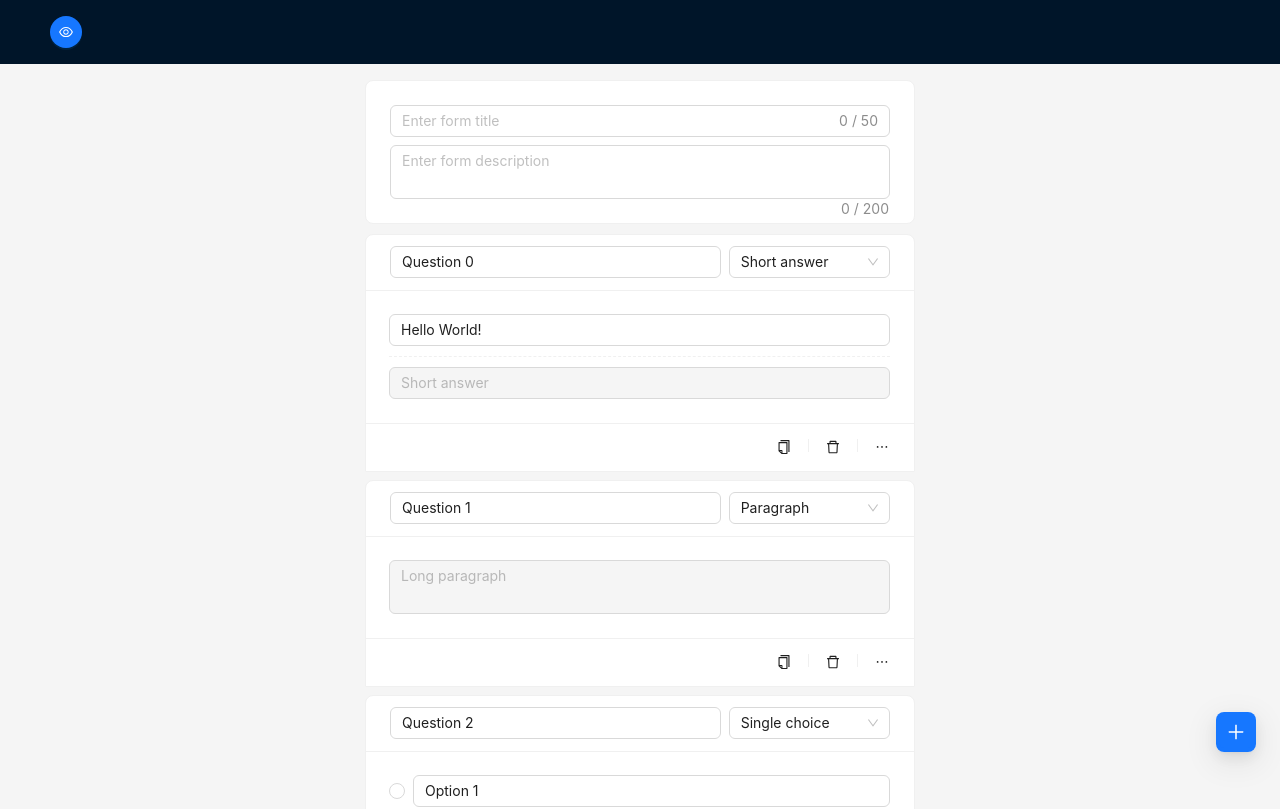
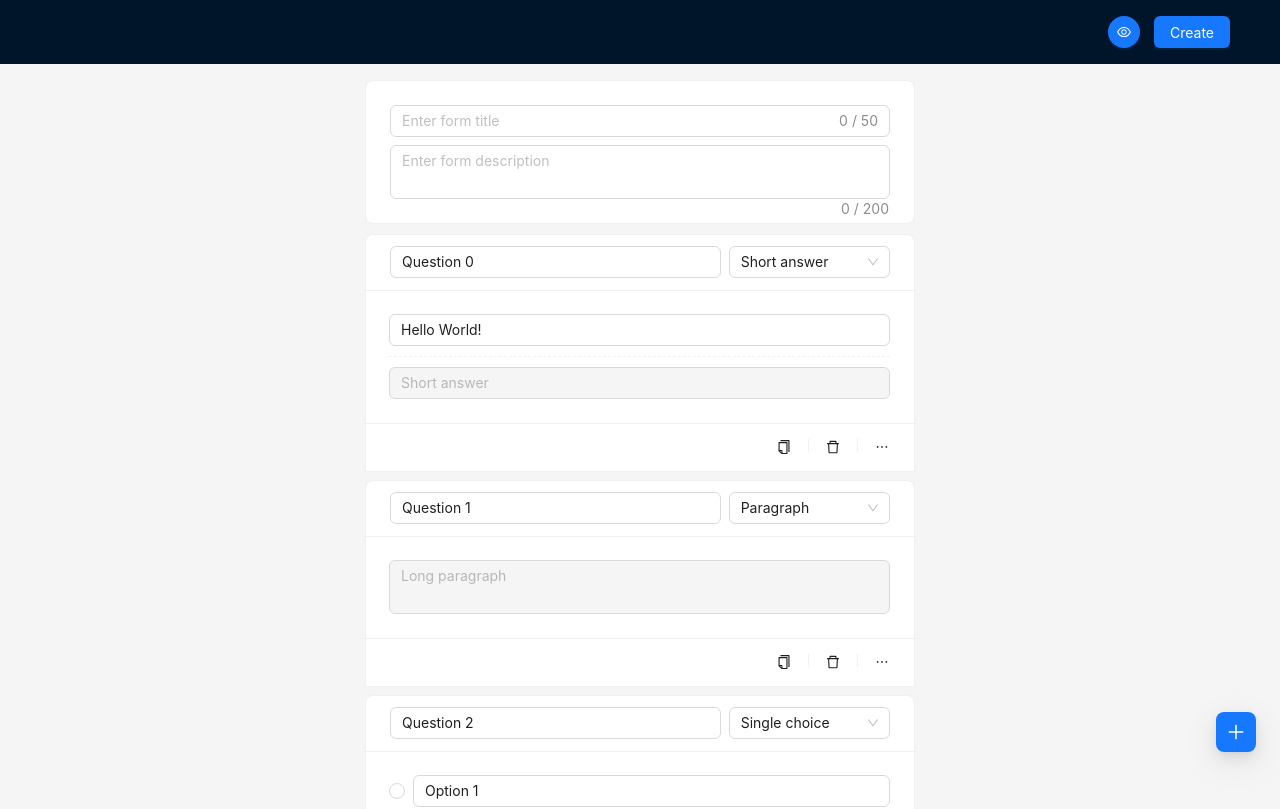
Before and after one commit to ShUbHaM13M/Forms, a Next.js app: page /create-form in a window 1280 px wide. Shown: the top 809 px of the page. Built offline with nearby package versions, Linux system fonts and the light colour scheme.

Commit message:
Added create button option for getting the current state without re-render

```diff
--- a/src/app/create-form/CreateFormStore.ts
+++ b/src/app/create-form/CreateFormStore.ts
@@ -2,11 +2,13 @@ import { AnswerType, Question } from "../global";
 import { uuidv4 } from "../components/sortable-list/utils";
 import { create } from "zustand";
 
-interface CreateFormState {
+interface FormState {
   title: string;
   description: string;
   questions: Question[];
+}
 
+interface CreateFormState extends FormState {
   setTitle: (title: string) => void;
   setDescription: (description: string) => void;
 
@@ -18,9 +20,11 @@ interface CreateFormState {
   updateQuestionDescription: (id: string, description: string) => void;
   updateQuestionAnswerType: (id: string, answerType: AnswerType) => void;
   updateQuestionOptions: (id: number, options: { [key: string]: any }) => void;
+
+  getFormData: () => FormState;
 }
 
-const useCreateFormStore = create<CreateFormState>((set) => ({
+const useCreateFormStore = create<CreateFormState>((set, get) => ({
   title: "",
   description: "",
   questions: [
@@ -109,6 +113,15 @@ const useCreateFormStore = create<CreateFormState>((set) => ({
       }),
     }));
   },
+
+  getFormData: () => {
+    const { title, description, questions } = get();
+    return {
+      title,
+      description,
+      questions,
+    };
+  },
 }));
 
 export default useCreateFormStore;
--- /dev/null
+++ b/src/app/create-form/Header.tsx
@@ -0,0 +1,41 @@
+import { Layout, Button } from "antd";
+import { EyeOutlined } from "@ant-design/icons";
+import { useCallback } from "react";
+import useCreateFormStore from "./CreateFormStore";
+
+const Header = () => {
+  const formData = useCreateFormStore(
+    useCallback((state) => state.getFormData, [])
+  );
+  const handleOnCreateClicked = () => {
+    console.log(formData());
+  };
+
+  return (
+    <Layout.Header
+      style={{
+        position: "sticky",
+        top: 0,
+        zIndex: 1,
+        width: "100%",
+        display: "flex",
+        alignItems: "center",
+        justifyContent: "flex-end",
+        gap: "1em",
+      }}
+    >
+      <Button
+        target="_blank"
+        href="/"
+        type="primary"
+        shape="circle"
+        icon={<EyeOutlined />}
+      />
+      <Button type="primary" title="Create" onClick={handleOnCreateClicked}>
+        Create
+      </Button>
+    </Layout.Header>
+  );
+};
+
+export default Header;
--- a/src/app/create-form/page.tsx
+++ b/src/app/create-form/page.tsx
@@ -1,31 +1,14 @@
 "use client";
 
-import { Button, Layout, Space } from "antd";
-import { EyeOutlined } from "@ant-design/icons";
+import Header from "./Header";
+import { Layout, Space } from "antd";
 import FormMetaCard from "./FormMetaCard";
 import { QuestionList, ToolBar } from "../components";
 
 const CreateForm = () => {
   return (
-    <Layout className="layout">
-      <Layout.Header
-        style={{
-          position: "sticky",
-          top: 0,
-          zIndex: 1,
-          width: "100%",
-          display: "flex",
-          alignItems: "center",
-        }}
-      >
-        <Button
-          target="_blank"
-          href="/"
-          type="primary"
-          shape="circle"
-          icon={<EyeOutlined />}
-        />
-      </Layout.Header>
+    <Layout>
+      <Header />
       <Layout.Content className="container">
         <Space direction="vertical">
           <FormMetaCard />
```
